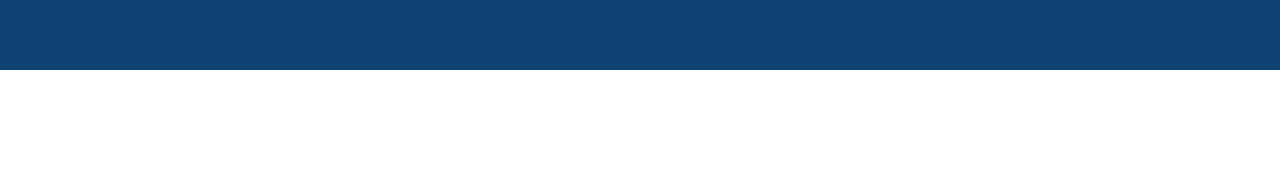
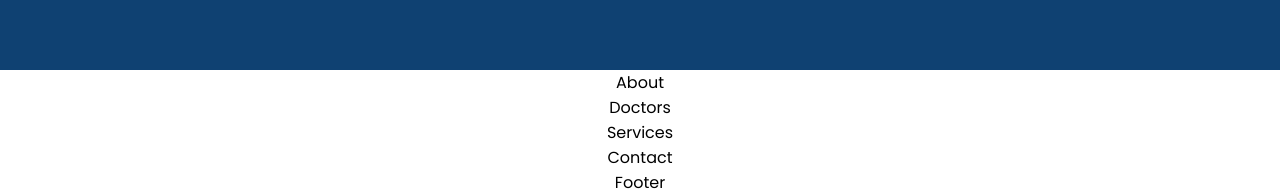
Before and after one commit to MiguelABFlores/vet-services-website, a React (Create React App) app in the folder sve-app/: page / in a window 1280 px wide. Shown: the part 840-1032 px from the top of the page. Before the commit the page ends 910 px from the top, so only its background shows below. Built offline with nearby package versions, Linux system fonts and the light colour scheme.

Commit message:
include webpage sections

```diff
--- a/sve-app/src/App.js
+++ b/sve-app/src/App.js
@@ -1,13 +1,23 @@
 import React from "react";
 import "./App.css";
+import Navbar from "./components/Navbar";
 import Home from "./pages/Home";
-import Navbar from "./components/Navbar";
+import About from "./pages/About";
+import Doctors from "./pages/Doctors";
+import Services from "./pages/Services";
+import Contact from "./pages/Contact";
+import Footer from "./components/Footer";
 
 function App() {
   return (
     <div className="App">
       <Navbar />
-      <Home/>
+      <Home />
+      <About />
+      <Doctors />
+      <Services />
+      <Contact />
+      <Footer />
     </div>
   );
 }
--- /dev/null
+++ b/sve-app/src/components/Footer.js
@@ -0,0 +1,9 @@
+import React from 'react'
+
+function Footer() {
+  return (
+    <div>Footer</div>
+  )
+}
+
+export default Footer
--- /dev/null
+++ b/sve-app/src/pages/About.js
@@ -0,0 +1,8 @@
+import React from "react";
+import "../styles/About.css";
+
+function About() {
+  return <div>About</div>;
+}
+
+export default About;
--- /dev/null
+++ b/sve-app/src/pages/Contact.js
@@ -0,0 +1,9 @@
+import React from 'react'
+
+function Contact() {
+  return (
+    <div>Contact</div>
+  )
+}
+
+export default Contact
--- /dev/null
+++ b/sve-app/src/pages/Doctors.js
@@ -0,0 +1,9 @@
+import React from 'react'
+
+function Doctors() {
+  return (
+    <div>Doctors</div>
+  )
+}
+
+export default Doctors
--- /dev/null
+++ b/sve-app/src/pages/Services.js
@@ -0,0 +1,9 @@
+import React from 'react'
+
+function Services() {
+  return (
+    <div>Services</div>
+  )
+}
+
+export default Services
--- a/sve-app/src/styles/Home.css
+++ b/sve-app/src/styles/Home.css
@@ -1,3 +1,13 @@
+* {
+  margin: 0;
+  padding: 0;
+  box-sizing: border-box;
+  font-family: "Poppins", sans-serif;
+  border: none;
+  outline: none;
+  scroll-behavior: smooth;
+}
+
 .home {
   width: 100%;
   height: 100vh;
```
Also changed, not shown: sve-app/src/styles/About.css (added), sve-app/src/styles/Contact.css (added), sve-app/src/styles/Doctors.css (added), sve-app/src/styles/Footer.css (added), sve-app/src/styles/Services.css (added).
